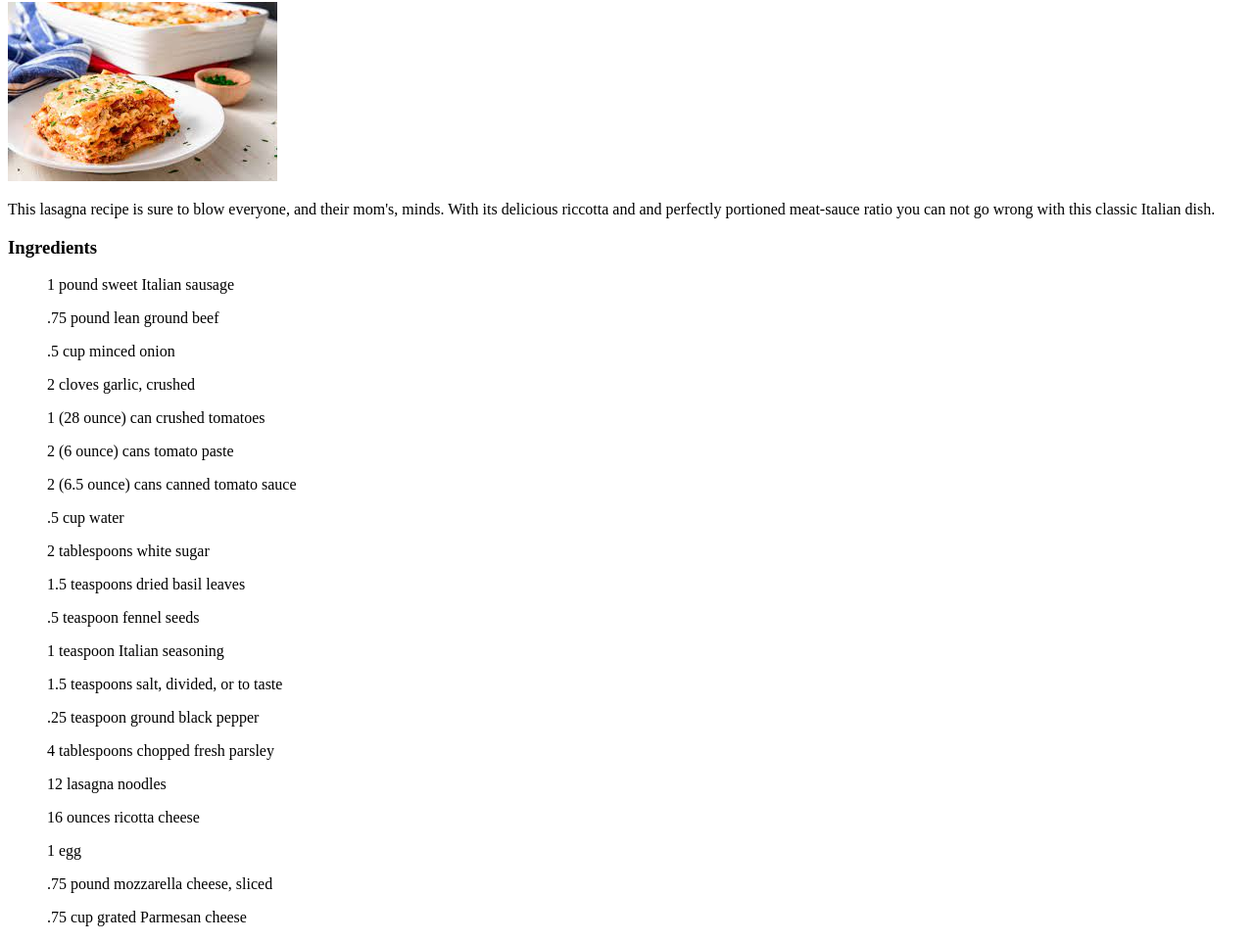
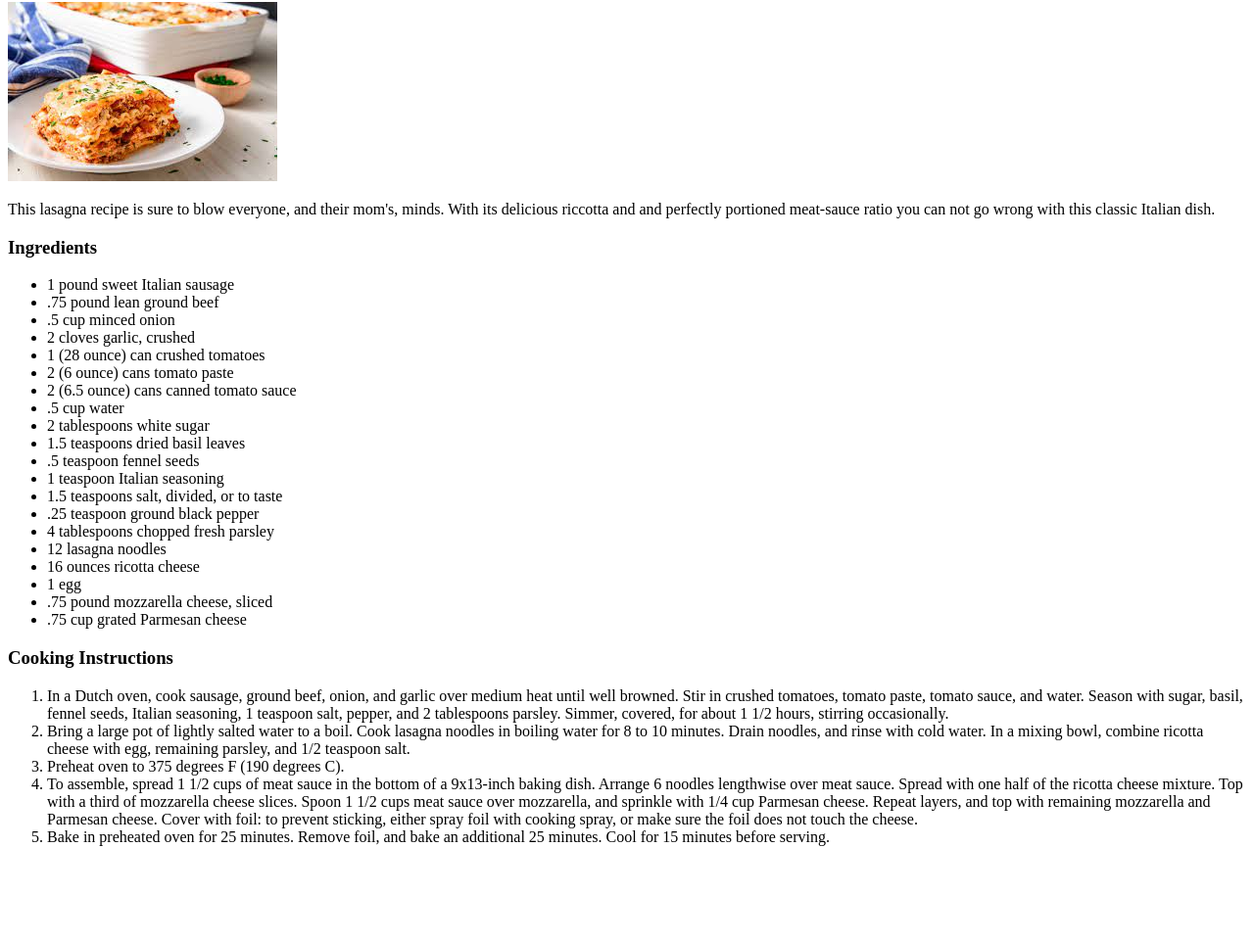
Before and after one commit to Ridyl/odin-recipes, a plain HTML site: page recipes/lasagna.html in a window 1280 px wide. Shown: the part 78-1040 px from the top of the page at 98% size. After the commit the page ends 958 px from the top, so only its background shows below. Drawn offline with Linux system fonts and the light colour scheme; files whose address does not match are found by name.

Commit message:
Corrected Ingredients list to be unordered Created Instruction ordered list

```diff
--- a/recipes/lasagna.html
+++ b/recipes/lasagna.html
@@ -17,27 +17,37 @@
 
     <h3>Ingredients</h3>
 
-    <list>
-        <ul>1 pound sweet Italian sausage</ul>
-        <ul>.75 pound lean ground beef</ul>
-        <ul>.5 cup minced onion</ul>
-        <ul>2 cloves garlic, crushed</ul>
-        <ul>1 (28 ounce) can crushed tomatoes</ul>
-        <ul>2 (6 ounce) cans tomato paste</ul>
-        <ul>2 (6.5 ounce) cans canned tomato sauce</ul>
-        <ul>.5 cup water</ul>
-        <ul>2 tablespoons white sugar</ul>
-        <ul>1.5 teaspoons dried basil leaves</ul>
-        <ul>.5 teaspoon fennel seeds</ul>
-        <ul>1 teaspoon Italian seasoning</ul>
-        <ul>1.5 teaspoons salt, divided, or to taste</ul>
-        <ul>.25 teaspoon ground black pepper</ul>
-        <ul>4 tablespoons chopped fresh parsley</ul>
-        <ul>12 lasagna noodles</ul>
-        <ul>16 ounces ricotta cheese</ul>
-        <ul>1 egg</ul>
-        <ul>.75 pound mozzarella cheese, sliced</ul>
-        <ul>.75 cup grated Parmesan cheese </ul>
-    </list>
+    <ul>
+        <li>1 pound sweet Italian sausage</li>
+        <li>.75 pound lean ground beef</li>
+        <li>.5 cup minced onion</li>
+        <li>2 cloves garlic, crushed</li>
+        <li>1 (28 ounce) can crushed tomatoes</li>
+        <li>2 (6 ounce) cans tomato paste</li>
+        <li>2 (6.5 ounce) cans canned tomato sauce</li>
+        <li>.5 cup water</li>
+        <li>2 tablespoons white sugar</li>
+        <li>1.5 teaspoons dried basil leaves</li>
+        <li>.5 teaspoon fennel seeds</li>
+        <li>1 teaspoon Italian seasoning</li>
+        <li>1.5 teaspoons salt, divided, or to taste</li>
+        <li>.25 teaspoon ground black pepper</li>
+        <li>4 tablespoons chopped fresh parsley</li>
+        <li>12 lasagna noodles</li>
+        <li>16 ounces ricotta cheese</li>
+        <li>1 egg</li>
+        <li>.75 pound mozzarella cheese, sliced</li>
+        <li>.75 cup grated Parmesan cheese </li>
+    </ul>
+
+    <h3>Cooking Instructions</h3>
+
+    <ol type = "1">
+        <li>In a Dutch oven, cook sausage, ground beef, onion, and garlic over medium heat until well browned. Stir in crushed tomatoes, tomato paste, tomato sauce, and water. Season with sugar, basil, fennel seeds, Italian seasoning, 1 teaspoon salt, pepper, and 2 tablespoons parsley. Simmer, covered, for about 1 1/2 hours, stirring occasionally.</li>
+        <li>Bring a large pot of lightly salted water to a boil. Cook lasagna noodles in boiling water for 8 to 10 minutes. Drain noodles, and rinse with cold water. In a mixing bowl, combine ricotta cheese with egg, remaining parsley, and 1/2 teaspoon salt.</li>
+        <li>Preheat oven to 375 degrees F (190 degrees C).</li>
+        <li>To assemble, spread 1 1/2 cups of meat sauce in the bottom of a 9x13-inch baking dish. Arrange 6 noodles lengthwise over meat sauce. Spread with one half of the ricotta cheese mixture. Top with a third of mozzarella cheese slices. Spoon 1 1/2 cups meat sauce over mozzarella, and sprinkle with 1/4 cup Parmesan cheese. Repeat layers, and top with remaining mozzarella and Parmesan cheese. Cover with foil: to prevent sticking, either spray foil with cooking spray, or make sure the foil does not touch the cheese.</li>
+        <li>Bake in preheated oven for 25 minutes. Remove foil, and bake an additional 25 minutes. Cool for 15 minutes before serving.</li>
+    </ol>
 </body>
 </html>
```
